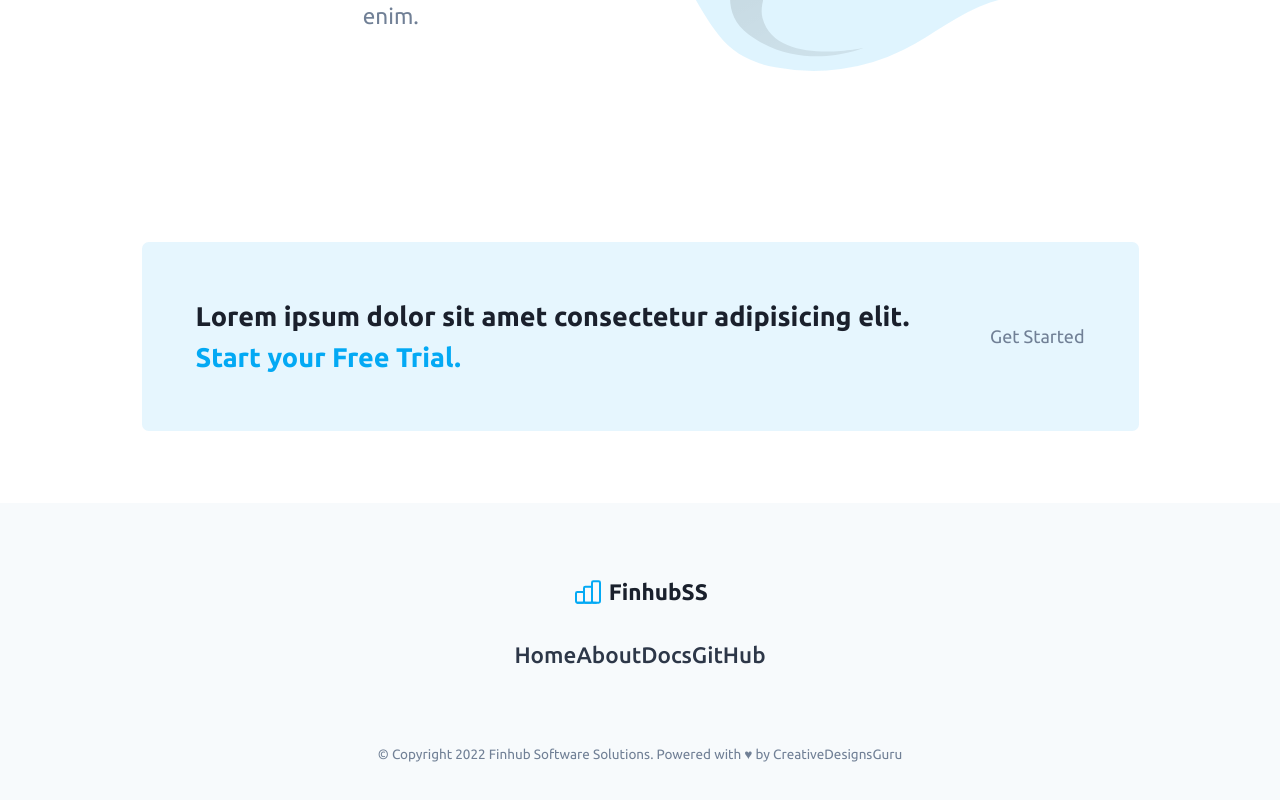
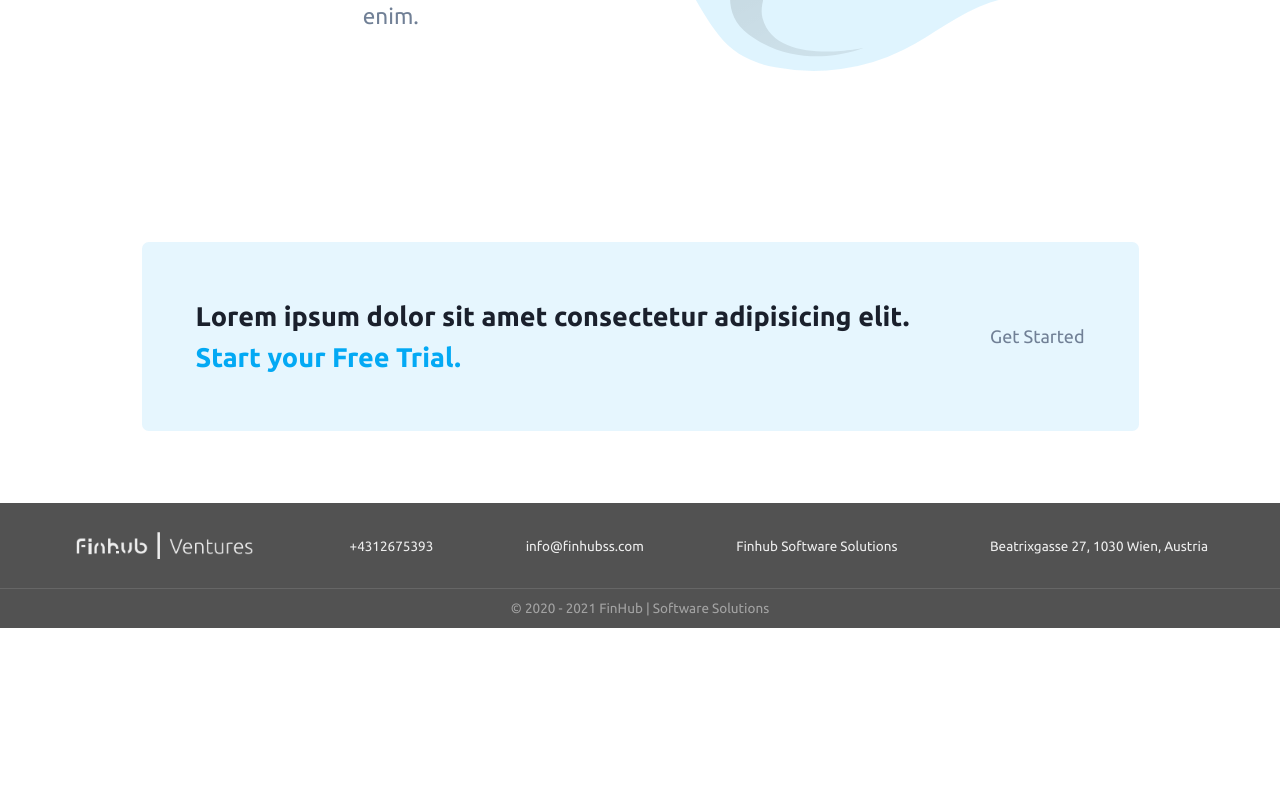
Before and after one commit to blry/fh, a Next.js app: page / in a window 1280 px wide. Shown: the part 2449-3249 px from the top of the page. After the commit the page ends 3077 px from the top, so only its background shows below. Built offline with nearby package versions, Linux system fonts and the light colour scheme.

Commit message:
Update footer

```diff
--- a/src/templates/Footer.tsx
+++ b/src/templates/Footer.tsx
@@ -1,97 +1,29 @@
-import Link from 'next/link';
-
 import { Background } from '../background/Background';
-import { CenteredFooter } from '../footer/CenteredFooter';
-import { Section } from '../layout/Section';
-import { Logo } from './Logo';
 
 const Footer = () => (
-  <Background color="bg-gray-100">
-    <Section>
-      <CenteredFooter
-        logo={<Logo />}
-        iconList={
-          <>
-            <Link href="/">
-              <a>
-                <svg viewBox="0 0 24 24" xmlns="http://www.w3.org/2000/svg">
-                  <path d="M12 .297c-6.63 0-12 5.373-12 12 0 5.303 3.438 9.8 8.205 11.385.6.113.82-.258.82-.577 0-.285-.01-1.04-.015-2.04-3.338.724-4.042-1.61-4.042-1.61C4.422 18.07 3.633 17.7 3.633 17.7c-1.087-.744.084-.729.084-.729 1.205.084 1.838 1.236 1.838 1.236 1.07 1.835 2.809 1.305 3.495.998.108-.776.417-1.305.76-1.605-2.665-.3-5.466-1.332-5.466-5.93 0-1.31.465-2.38 1.235-3.22-.135-.303-.54-1.523.105-3.176 0 0 1.005-.322 3.3 1.23.96-.267 1.98-.399 3-.405 1.02.006 2.04.138 3 .405 2.28-1.552 3.285-1.23 3.285-1.23.645 1.653.24 2.873.12 3.176.765.84 1.23 1.91 1.23 3.22 0 4.61-2.805 5.625-5.475 5.92.42.36.81 1.096.81 2.22 0 1.606-.015 2.896-.015 3.286 0 .315.21.69.825.57C20.565 22.092 24 17.592 24 12.297c0-6.627-5.373-12-12-12" />
-                </svg>
-              </a>
-            </Link>
+  <Background color="bg-neutral-600">
+    <div
+      className="container flex py-5 justify-between items-center z-20 text-sm"
+      style={{ color: '#eeeeee' }}
+    >
+      <img
+        src="/assets/images/logo-gray.png"
+        style={{ height: '40px' }}
+        alt="finhubss logo"
+      />
 
-            <Link href="/">
-              <a>
-                <svg viewBox="0 0 24 24" xmlns="http://www.w3.org/2000/svg">
-                  <path d="M23.998 12c0-6.628-5.372-12-11.999-12C5.372 0 0 5.372 0 12c0 5.988 4.388 10.952 10.124 11.852v-8.384H7.078v-3.469h3.046V9.356c0-3.008 1.792-4.669 4.532-4.669 1.313 0 2.686.234 2.686.234v2.953H15.83c-1.49 0-1.955.925-1.955 1.874V12h3.328l-.532 3.469h-2.796v8.384c5.736-.9 10.124-5.864 10.124-11.853z" />
-                </svg>
-              </a>
-            </Link>
+      <p>+4312675393</p>
+      <a href="mail:info@finhubss.com">info@finhubss.com</a>
+      <p>Finhub Software Solutions</p>
+      <p>Beatrixgasse 27, 1030 Wien, Austria</p>
+    </div>
 
-            <Link href="/">
-              <a>
-                <svg viewBox="0 0 24 24" xmlns="http://www.w3.org/2000/svg">
-                  <path d="M23.954 4.569a10 10 0 01-2.825.775 4.958 4.958 0 002.163-2.723c-.951.555-2.005.959-3.127 1.184a4.92 4.92 0 00-8.384 4.482C7.691 8.094 4.066 6.13 1.64 3.161a4.822 4.822 0 00-.666 2.475c0 1.71.87 3.213 2.188 4.096a4.904 4.904 0 01-2.228-.616v.061a4.923 4.923 0 003.946 4.827 4.996 4.996 0 01-2.212.085 4.937 4.937 0 004.604 3.417 9.868 9.868 0 01-6.102 2.105c-.39 0-.779-.023-1.17-.067a13.995 13.995 0 007.557 2.209c9.054 0 13.999-7.496 13.999-13.986 0-.209 0-.42-.015-.63a9.936 9.936 0 002.46-2.548l-.047-.02z" />
-                </svg>
-              </a>
-            </Link>
-
-            <Link href="/">
-              <a>
-                <svg xmlns="http://www.w3.org/2000/svg" viewBox="0 0 24 24">
-                  <path d="M23.495 6.205a3.007 3.007 0 00-2.088-2.088c-1.87-.501-9.396-.501-9.396-.501s-7.507-.01-9.396.501A3.007 3.007 0 00.527 6.205a31.247 31.247 0 00-.522 5.805 31.247 31.247 0 00.522 5.783 3.007 3.007 0 002.088 2.088c1.868.502 9.396.502 9.396.502s7.506 0 9.396-.502a3.007 3.007 0 002.088-2.088 31.247 31.247 0 00.5-5.783 31.247 31.247 0 00-.5-5.805zM9.609 15.601V8.408l6.264 3.602z" />
-                </svg>
-              </a>
-            </Link>
-
-            <Link href="/">
-              <a>
-                <svg viewBox="0 0 24 24" xmlns="http://www.w3.org/2000/svg">
-                  <path d="M20.447 20.452h-3.554v-5.569c0-1.328-.027-3.037-1.852-3.037-1.853 0-2.136 1.445-2.136 2.939v5.667H9.351V9h3.414v1.561h.046c.477-.9 1.637-1.85 3.37-1.85 3.601 0 4.267 2.37 4.267 5.455v6.286zM5.337 7.433a2.062 2.062 0 01-2.063-2.065 2.064 2.064 0 112.063 2.065zm1.782 13.019H3.555V9h3.564v11.452zM22.225 0H1.771C.792 0 0 .774 0 1.729v20.542C0 23.227.792 24 1.771 24h20.451C23.2 24 24 23.227 24 22.271V1.729C24 .774 23.2 0 22.222 0h.003z" />
-                </svg>
-              </a>
-            </Link>
-
-            <Link href="/">
-              <a>
-                <svg viewBox="0 0 24 24" xmlns="http://www.w3.org/2000/svg">
-                  <path d="M11.585 5.267c1.834 0 3.558.811 4.824 2.08v.004c0-.609.41-1.068.979-1.068h.145c.891 0 1.073.842 1.073 1.109l.005 9.475c-.063.621.64.941 1.029.543 1.521-1.564 3.342-8.038-.946-11.79-3.996-3.497-9.357-2.921-12.209-.955-3.031 2.091-4.971 6.718-3.086 11.064 2.054 4.74 7.931 6.152 11.424 4.744 1.769-.715 2.586 1.676.749 2.457-2.776 1.184-10.502 1.064-14.11-5.188C-.977 13.521-.847 6.093 5.62 2.245 10.567-.698 17.09.117 21.022 4.224c4.111 4.294 3.872 12.334-.139 15.461-1.816 1.42-4.516.037-4.498-2.031l-.019-.678c-1.265 1.256-2.948 1.988-4.782 1.988-3.625 0-6.813-3.189-6.813-6.812 0-3.659 3.189-6.885 6.814-6.885zm4.561 6.623c-.137-2.653-2.106-4.249-4.484-4.249h-.09c-2.745 0-4.268 2.159-4.268 4.61 0 2.747 1.842 4.481 4.256 4.481 2.693 0 4.464-1.973 4.592-4.306l-.006-.536z" />
-                </svg>
-              </a>
-            </Link>
-
-            <Link href="/">
-              <a>
-                <svg viewBox="0 0 24 24" xmlns="http://www.w3.org/2000/svg">
-                  <path d="M19.199 24C19.199 13.467 10.533 4.8 0 4.8V0c13.165 0 24 10.835 24 24h-4.801zM3.291 17.415a3.3 3.3 0 013.293 3.295A3.303 3.303 0 013.283 24C1.47 24 0 22.526 0 20.71s1.475-3.294 3.291-3.295zM15.909 24h-4.665c0-6.169-5.075-11.245-11.244-11.245V8.09c8.727 0 15.909 7.184 15.909 15.91z" />
-                </svg>
-              </a>
-            </Link>
-          </>
-        }
-      >
-        <li>
-          <Link href="/">
-            <a>Home</a>
-          </Link>
-        </li>
-        <li>
-          <Link href="/">
-            <a>About</a>
-          </Link>
-        </li>
-        <li>
-          <Link href="/">
-            <a>Docs</a>
-          </Link>
-        </li>
-        <li>
-          <Link href="https://github.com/ixartz/Next-JS-Landing-Page-Starter-Template">
-            <a>GitHub</a>
-          </Link>
-        </li>
-      </CenteredFooter>
-    </Section>
+    <div
+      className="flex flex-col items-center text-center text-sm py-2"
+      style={{ borderTop: '1px solid #666666', color: '#a3a3a3' }}
+    >
+      <p>© 2020 - 2021 FinHub | Software Solutions</p>
+    </div>
   </Background>
 );
 
```
Also changed, not shown: public/assets/images/logo-gray.png (added).
